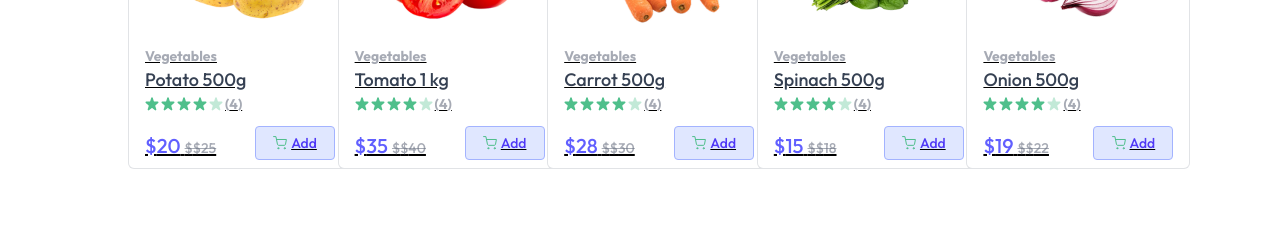
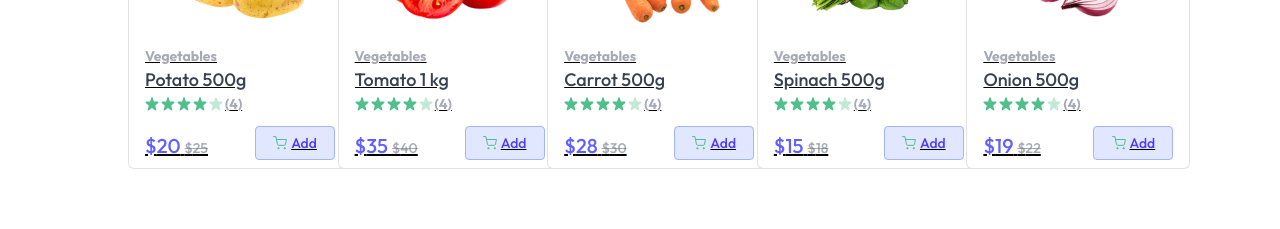
Before and after one commit to Akash-Raj9/GroceryApp, a React (Vite) app in the folder client/: page / in a window 1280 px wide. Shown: the part 1080-1309 px from the top of the page. Built offline with nearby package versions, Linux system fonts and the light colour scheme.

Commit message:
category

```diff
--- a/client/src/components/BestSeller.jsx
+++ b/client/src/components/BestSeller.jsx
@@ -1,4 +1,3 @@
-import React from 'react'
 import ProductCard from './ProductCard'
 import { useAppContext } from '../context/AppContext'
 
--- a/client/src/components/Categories.jsx
+++ b/client/src/components/Categories.jsx
@@ -1,4 +1,3 @@
-import React from 'react'
 import { assets, categories } from '../assets/assets'
 import { useAppContext } from '../context/AppContext'
 
--- a/client/src/components/ProductCard.jsx
+++ b/client/src/components/ProductCard.jsx
@@ -23,7 +23,7 @@ const ProductCard = ({product}) => {
                 </div>
                 <div className="flex items-end justify-between mt-3">
                     <p className="md:text-xl text-base font-medium text-indigo-500">
-                        {currency}{product.offerPrice} {" "}<span className="text-gray-500/60 md:text-sm text-xs line-through">{currency}${product.price}</span>
+                        {currency}{product.offerPrice} {" "}<span className="text-gray-500/60 md:text-sm text-xs line-through">{currency}{product.price}</span>
                     </p>
                     <div onClick={(e)=>{e.stopPropagation()}} className="text-indigo-500">
                         {!cartItems[product._id] ? (
```
